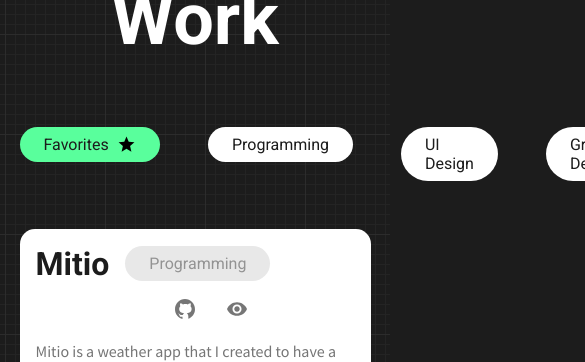
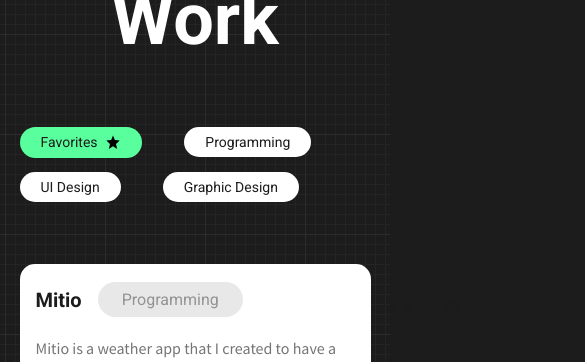
Before and after one commit to ayushman-git/portfolio, a Vue app: page / in a window 390 px wide. Shown: the part 1780-2142 px from the top of the page, 585 px wide, since content can reach past the window. Built offline with nearby package versions, Linux system fonts and the light colour scheme.

Commit message:
changed responsive

```diff
--- a/src/components/ProjectModule.vue
+++ b/src/components/ProjectModule.vue
@@ -121,7 +121,7 @@ header {
 }
 
 h1 {
-  font-size: clamp(32px, 5vw, 78px);
+  font-size: clamp(20px, 5vw, 78px);
   margin: 0;
   color: #1c1c1c;
 }
--- a/src/section/Work.vue
+++ b/src/section/Work.vue
@@ -91,6 +91,7 @@ export default {
 .criteria-list {
   padding: 0;
   display: flex;
+  flex-flow: row wrap;
   justify-content: flex-start;
   width: 80vw;
   list-style-type: none;
@@ -108,5 +109,9 @@ export default {
   .criteria-list {
     width: 90vw;
   }
+  .criteria-list li {
+    margin-bottom: 1em;
+    font-size: 14px;
+  }
 }
 </style>
```
